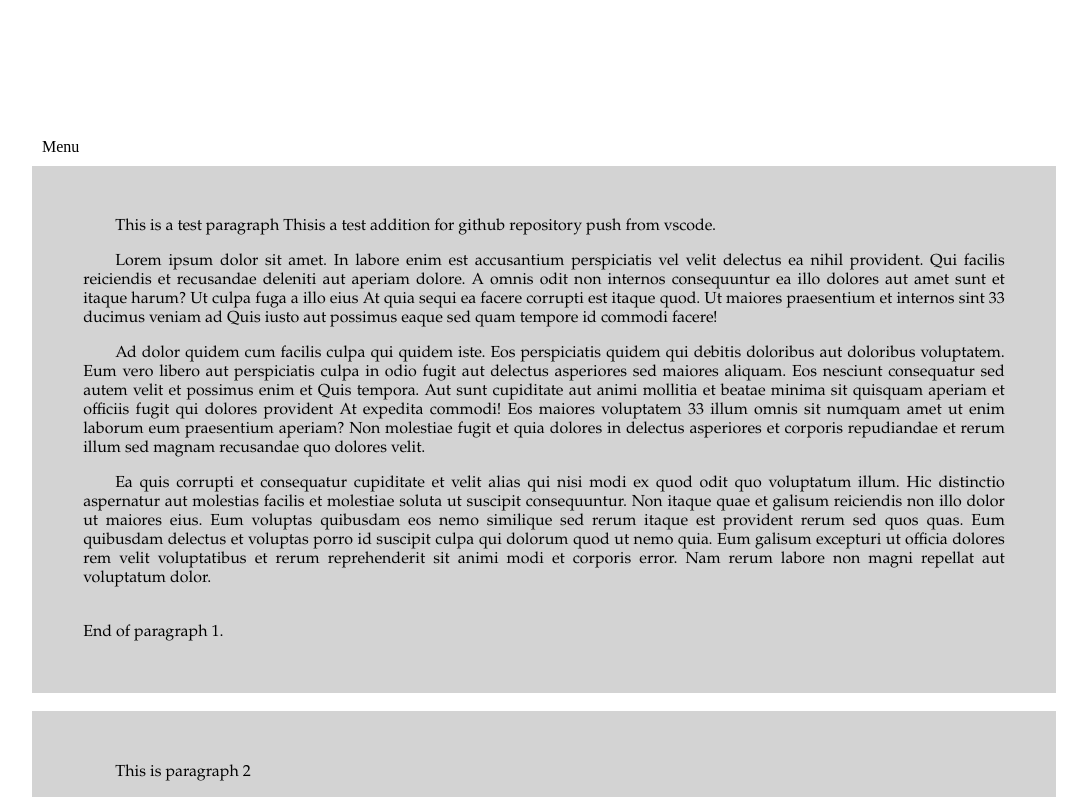
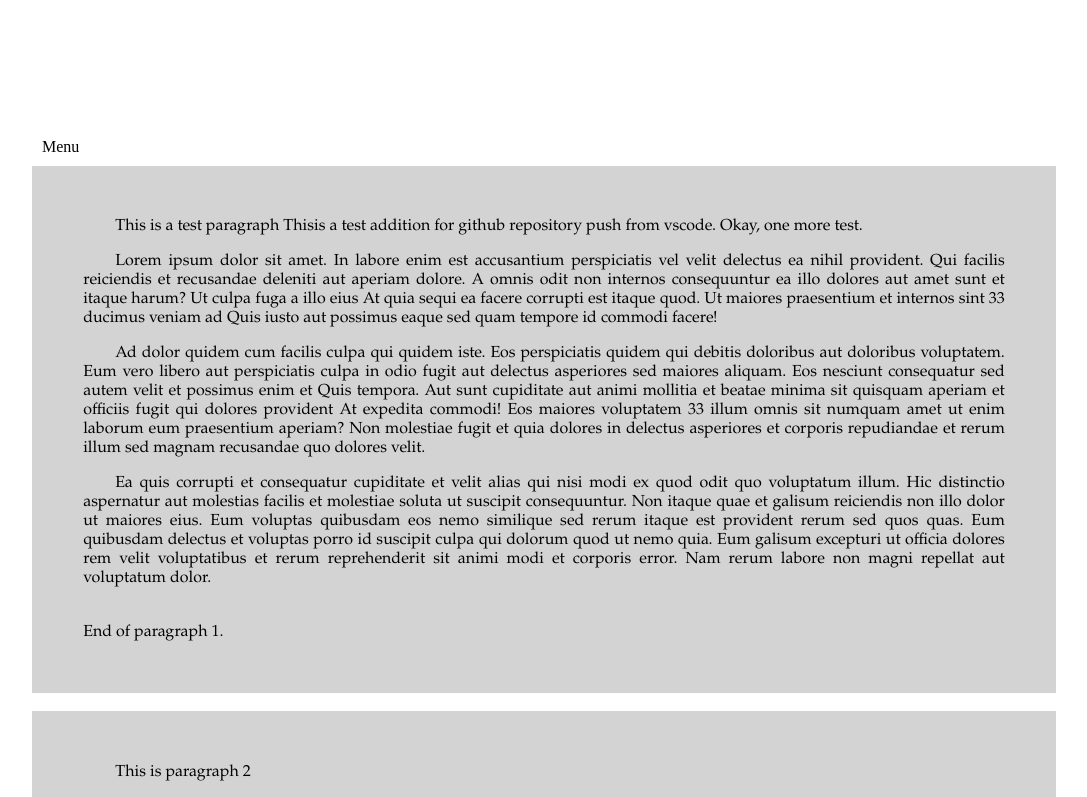
Before and after one commit to AlexanderBReid/Library, a plain HTML site: page index.html in a window 1280 px wide. Shown: the top 797 px of the page, without its empty margins (96-1183 px from the left). Drawn offline with Linux system fonts and the light colour scheme.

Commit message:
This is the third test

```diff
--- a/index.html
+++ b/index.html
@@ -85,7 +85,7 @@
         </script>
 
         <div class = "journal-entry" id = "section1">
-            This is a test paragraph Thisis a test addition for github repository push from vscode.<br>
+            This is a test paragraph Thisis a test addition for github repository push from vscode. Okay, one more test.<br>
             <p>
             Lorem ipsum dolor sit amet. In labore enim est accusantium perspiciatis vel velit delectus ea nihil provident. Qui facilis reiciendis et recusandae deleniti aut aperiam dolore. A omnis odit non internos consequuntur ea illo dolores aut amet sunt et itaque harum? Ut culpa fuga a illo eius At quia sequi ea facere corrupti est itaque quod. Ut maiores praesentium et internos sint 33 ducimus veniam ad Quis iusto aut possimus eaque sed quam tempore id commodi facere!
             </p><p>
```
